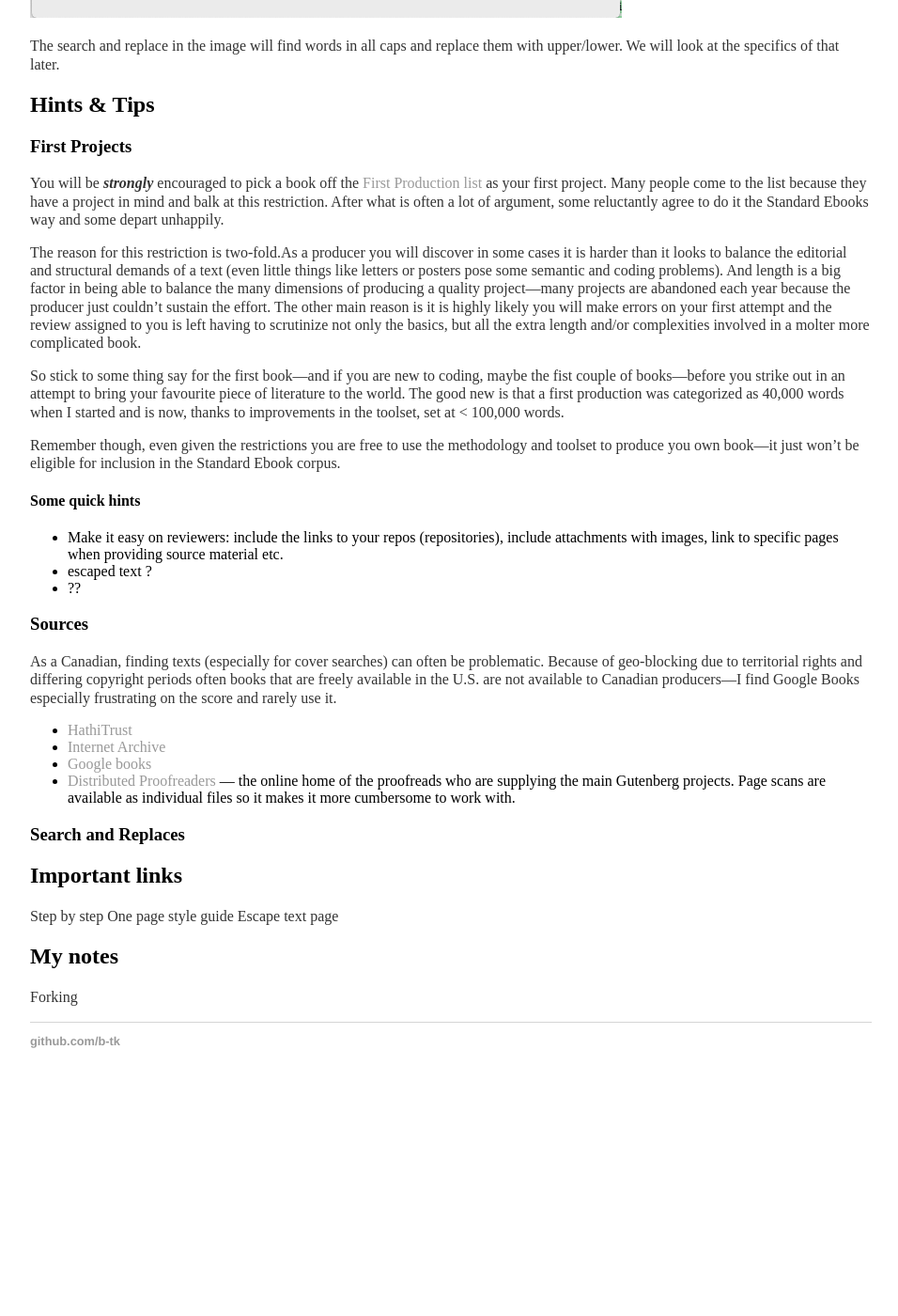
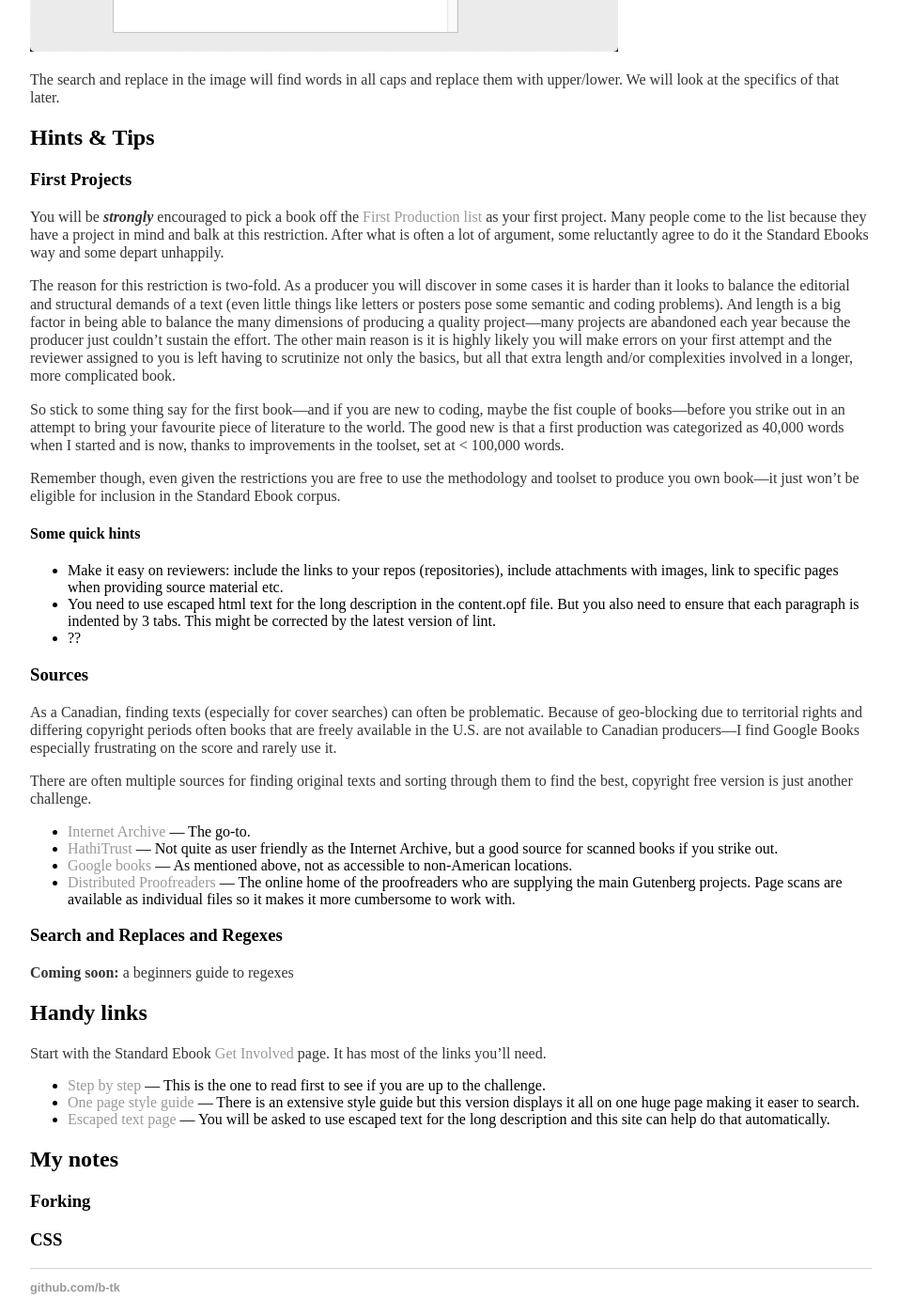
Before and after one commit to b-t-k/b-t-k.github.io, a Jekyll site: the page built from a-guide/a-guide.md, in a window 1280 px wide and 1400 px high, scrolled down 9335 px. Shown: the whole window at 94% size, without its empty margins (160-1116 px from the left). Built offline with Jekyll 4.4.1, drawn with Linux system fonts in a browser that asks for light colours; before the commit the page ends 10510 px from its top, so only the background shows below that; some of the changed text lies outside the part shown.

Commit message:
updated text & image

```diff
--- a/a-guide/a-guide.md
+++ b/a-guide/a-guide.md
@@ -186,7 +186,8 @@ The SE toolset offer a way to change case, but frankly the workflow I’ve devel
 - Capitalize Words,
 - Capitalize Sentences,
 - Capitalize Words.
-But BBEdit is highly customizable and it is easy enough to go to BBEDit > Preferences > Menus & Shortcuts > Text and assign a keyboard short to one of the above (or any other menu function).
+
+But BBEdit is highly customizable and it is easy enough to go to *BBEDit > Preferences > Menus & Shortcuts > Text* and assign a keyboard short to one of the above (or any other menu function).
 
 ### External scripts
 BBEdit also  offers a way to  run external scripts to extend its functionality. I have made a few to cover some of the more repetitive tasks like “rename file to clipboard” and “lowercase and dashes” (makes text url friendly) and they again have keyboard shortcuts assigned to them.
@@ -238,9 +239,9 @@ end tell
 There are lots of help files available but essentially you just drop these files in the BBEdit scripts folder and then assign a shortcut to them.
 
 ### Search and Replaces
-This is where using an editor like BBEdit shines. Much of the work you do in creating a Standard ebook is searching out patterns created by the original producer and replacing them with a properly formatted ‘standard’ pattern. BBEDit’s Multi-File Search can make short work of a lot of the tediousness.
+This is where using an editor like BBEdit shines. Much of the work you do in creating a Standard ebook is searching out patterns created by the original producer and replacing them with a properly formatted ‘standard’ pattern. BBEDit’s *Multi-File Search* can make short work of a lot of the tediousness.
 
-Remember to open your project (see above) rather than individual files. The select Multi-File Search and ensure your project folder is selected in the *Search in:* box. You will also want to ensure that in most cases Case Sensitive, Entire Word and Grep are selected. Grep stands for “global regular expression print” and is the utility that uses any regexes you build to search the files.
+Remember to open your project (see above) rather than individual files. The select *Multi-File Search* and ensure your project folder is selected in the *Search in:* box. You will also want to ensure that in most cases Case Sensitive, Entire Word and Grep are selected. Grep stands for “global regular expression print” and is the utility that uses any regexes you build to search the files.
 
 ![multi file find window](/images/multi-file.png "BBEdit Multi-file find")
 
@@ -250,7 +251,7 @@ The search and replace in the image will find words in all caps and replace them
 ### First Projects
 You will be ***strongly*** encouraged to pick a book off the [First Production list](https://standardebooks.org/contribute/wanted-ebooks) as your first project. Many people come to the list because they have a project in mind and balk at this restriction. After what is often a lot of  argument, some reluctantly agree to do it the Standard Ebooks way and some depart unhappily.
 
-The reason for this restriction is two-fold.As a producer you will discover in some cases it is harder than it looks to balance the editorial and structural demands of a text (even little things like letters or posters pose some semantic and  coding problems). And length is a big factor in being able to  balance  the many dimensions of producing a quality project—many projects are abandoned each year because the producer just couldn’t sustain the effort. The other main reason is it is highly likely you will make errors on your first attempt and the review assigned to you is left having to scrutinize not only the basics, but all the extra length and/or complexities involved in a molter more complicated book.
+The reason for this restriction is two-fold. As a producer you will discover in some cases it is harder than it looks to balance the editorial and structural demands of a text (even little things like letters or posters pose some semantic and  coding problems). And length is a big factor in being able to  balance the many dimensions of producing a quality project—many projects are abandoned each year because the producer just couldn’t sustain the effort. The other main reason is it is highly likely you will make errors on your first attempt and the reviewer assigned to you is left having to scrutinize not only the basics, but all that extra length and/or complexities involved in a longer, more complicated book.
 
 So stick to some thing say for the first book—and if you are new to coding, maybe the fist couple of books—before you strike out  in an attempt to bring your favourite piece of literature to the world. The good new is that a first production was categorized as 40,000 words when I started and is now, thanks to improvements in the toolset, set at < 100,000 words.
 
@@ -258,22 +259,28 @@ Remember though, even given the restrictions you are free to use the methodology
 
 #### Some quick hints
 - Make it easy on reviewers: include the links to your repos (repositories), include attachments with images, link to specific pages when providing source material etc.
-- escaped text ?
+- You need to use escaped html text for the long description in the content.opf file. But you also need to ensure that each paragraph is indented by 3 tabs. This might be corrected by the latest version of lint.
 - ??
 
 ### Sources
 As a Canadian, finding texts (especially for cover searches) can often be problematic. Because of geo-blocking due to territorial rights and differing copyright periods often books that are freely available in the U.S. are not available to Canadian producers—I find Google Books especially  frustrating on the score and rarely use it.
-- [HathiTrust](https://www.hathitrust.org/)
-- [Internet Archive](https://archive.org/)
-- [Google books](https://books.google.com/)
-- [Distributed Proofreaders](https://www.pgdp.org/ols/index.php) — the online home of the proofreads who are supplying the main Gutenberg  projects. Page scans are available as individual files so it makes it more cumbersome to work with.
 
-### Search and Replaces
+There are often multiple sources for finding original texts and sorting through them to find the best, copyright free version is just another challenge.
 
-## Important links
-Step by step
-One page style guide
-Escape text page
+- [Internet Archive](https://archive.org/) — The go-to.
+- [HathiTrust](https://www.hathitrust.org/) — Not quite as user friendly as the Internet Archive, but a good source for scanned books if you strike out.
+- [Google books](https://books.google.com/) — As mentioned above, not as accessible to non-American locations.
+- [Distributed Proofreaders](https://www.pgdp.org/ols/index.php) — The online home of the proofreaders who are supplying the main Gutenberg  projects. Page scans are available as individual files so it makes it more cumbersome to work with.
+
+### Search and Replaces and Regexes
+**Coming soon:** a beginners guide to regexes
+
+## Handy links
+Start with the Standard Ebook [Get Involved](https://standardebooks.org/contribute) page. It has most of the links you’ll need.
+- [Step by step](https://standardebooks.org/contribute/producing-an-ebook-step-by-step) — This is the one to read first to see if you are up to the challenge.
+- [One page style guide](https://standardebooks.org/manual/latest/single-page) — There is an extensive style guide but this version displays it all on one huge page making it easer to search.
+- [Escaped text page](https://www.freeformatter.com/xml-escape.html) — You will be asked to use escaped text for the long description and this site can help do that automatically.
 
 ## My notes
-Forking
+### Forking
+### CSS
```
Also changed, not shown: images/multi-file.png.
